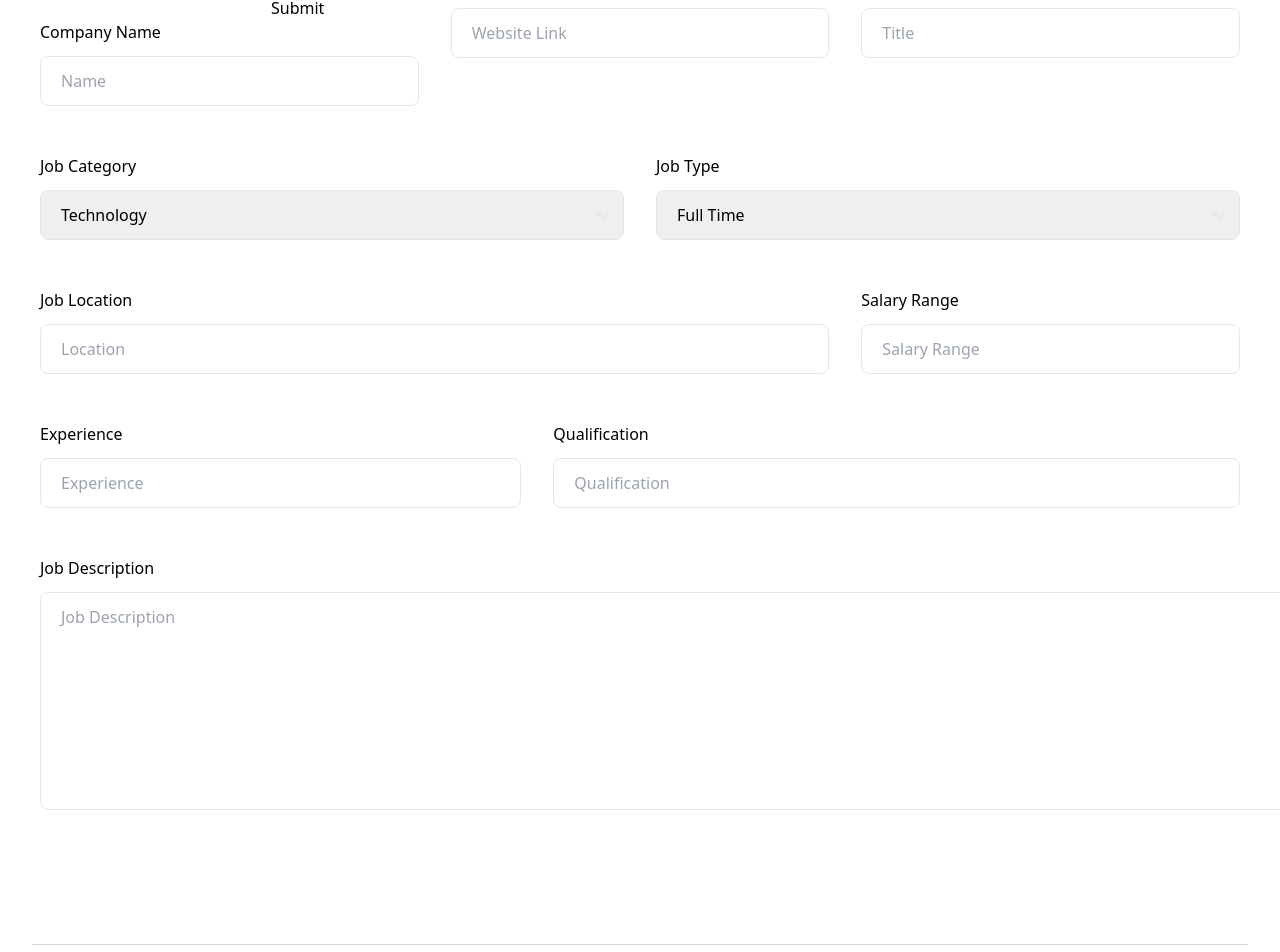
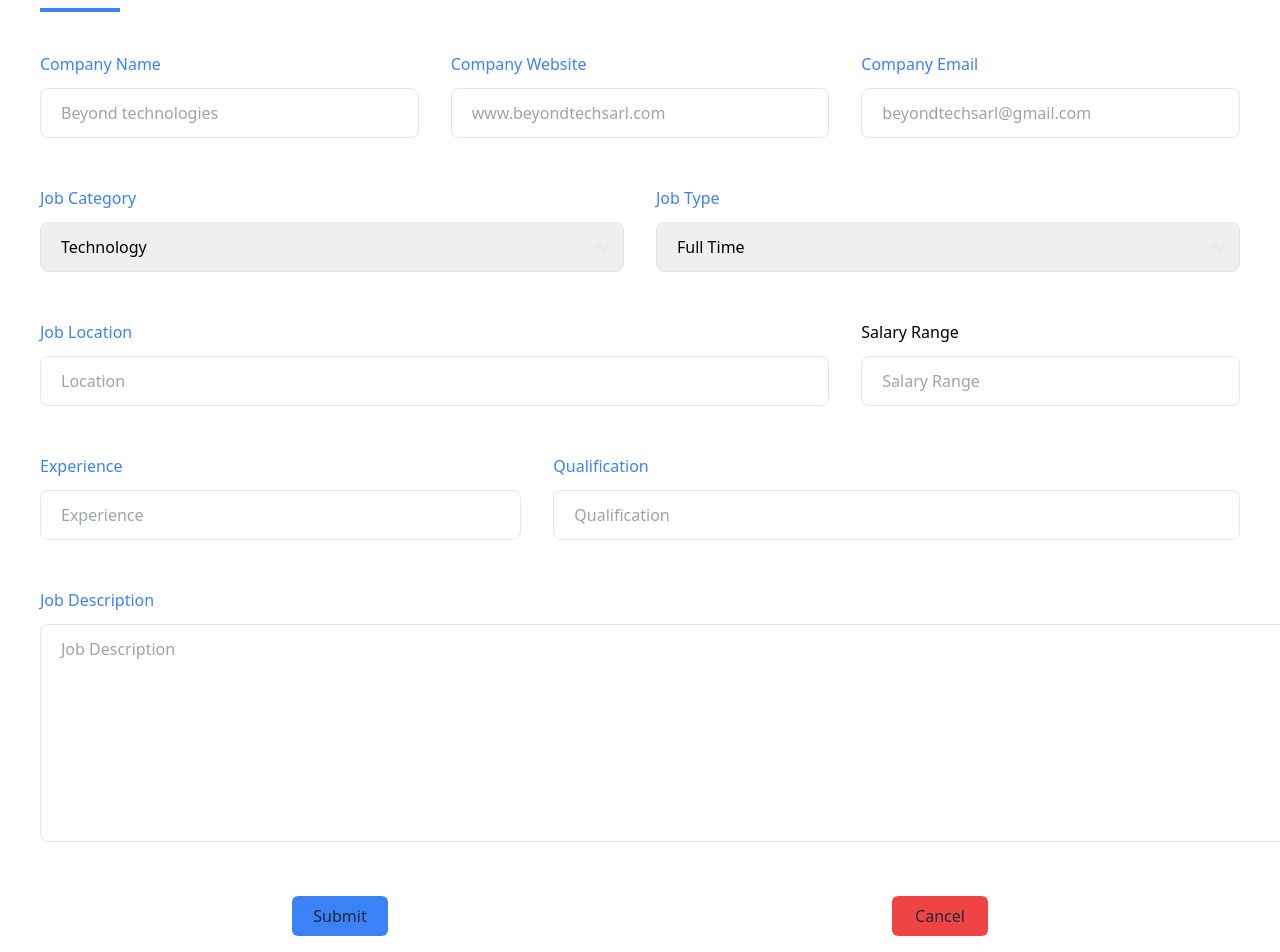
Before and after one commit to Wilson635/bolo, a Next.js app: page /postJob in a window 1280 px wide. Shown: the part 1812-2764 px from the top of the page. Built offline with nearby package versions, Linux system fonts and the light colour scheme.

Commit message:
settings up formilar page

```diff
--- a/package.json
+++ b/package.json
@@ -14,6 +14,7 @@
     "@types/react-dom": "18.0.11",
     "autoprefixer": "10.4.14",
     "eslint-config-next": "13.3.0",
+    "formik": "^2.2.9",
     "next": "13.3.0",
     "postcss": "8.4.22",
     "react": "18.2.0",
@@ -21,7 +22,8 @@
     "react-icons": "^4.8.0",
     "react-slick": "^0.29.0",
     "react-slidy": "^4.3.3",
-    "tailwindcss": "3.3.1"
+    "tailwindcss": "3.3.1",
+    "yup": "^1.1.1"
   },
   "devDependencies": {
     "@typescript-eslint/eslint-plugin": "^5.59.0",
--- a/pages/postJob.tsx
+++ b/pages/postJob.tsx
@@ -5,11 +5,91 @@ import ReactSlidy from 'react-slidy'
 import person from '/assets/person1.png'
 import 'react-slidy/lib/styles.css'
 import Image from "next/image"
+import * as Yup from 'yup';
+import { Form , Field , Formik , ErrorMessage, FormikHelpers} from 'formik';
+import React from 'react'
+import Head from 'next/head'
 
 
 const inter = Inter({ subsets: ['latin'] })
 
-export default function PostJob() {
+interface MyFormValues {
+  companyName: string;
+  companyWebsite: string;
+  companyEmail: string;
+  jobTitle: string;
+  jobType: string;
+  Qualification: string;
+  jobDescription: string;
+  experience: string;
+  salaryRange: string;
+  jobCategory: string;
+  jobLocation: string;
+}
+
+
+  const postJobSchema = Yup.object().shape({
+      companyName: Yup.string()
+          .required('Please enter a valid company name')
+          .min(5,'please enter at least 05 characters')
+          .max(50,'You should not pass 50 characters'),
+      companyWebsite: Yup.string()
+          .required('Please enter a valid company name')
+          .min(10,'please enter at least 03 characters')
+          .max(50,'You should not pass 50 characters'),
+      companyEmail: Yup.string()
+        .email('Invalid email')
+        .required('Required'),
+      jobTitle: Yup.string()
+        .required('Please enter a valid company name')
+        .min(5,'please enter at least 05 characters')
+        .max(50,'You should not pass 50 characters'),
+      jobType: Yup.string()
+        .required('Please enter a valid company name')
+        .min(5,'please enter at least 05 characters')
+        .max(50,'You should not pass 50 characters'),
+      jobCategory: Yup.string()
+        .required('Please enter a valid company name')
+        .min(5,'please enter at least 05 characters')
+        .max(50,'You should not pass 50 characters'),
+      jobLocation: Yup.string()
+        .required('Please enter a valid company name')
+        .min(5,'please enter at least 05 characters')
+        .max(50,'You should not pass 50 characters'),
+      salaryRange: Yup.string()
+        .required('Please enter a valid salary range')
+        .min(5,'please enter at least 05 characters')
+        .max(50,'You should not pass 50 characters'),
+      experience: Yup.string()
+        .required('Please enter a valid experience')
+        .min(5,'please enter at least 05 characters')
+        .max(50,'You should not pass 50 characters'),
+      Qualification: Yup.string()
+        .required('Please enter a valid qualification')
+        .min(5,'please enter at least 05 characters')
+        .max(50,'You should not pass 50 characters'),
+      jobDescription: Yup.string()
+        .required('Please enter a valid job description')
+        .min(5,'please enter at least 05 characters')
+        .max(50,'You should not pass 50 characters'),
+})
+
+export const PostJob: React.FC<{}> = () => {
+
+  const initialValues: MyFormValues = {
+    companyName: '',
+    companyWebsite:"",
+    companyEmail:"" ,
+    jobDescription:"",
+    Qualification:"",
+    salaryRange:"",
+    jobTitle:"",
+    jobType:"",
+    experience:"",
+    jobCategory:"",
+    jobLocation:""
+  };
+
   return (
     <>
       <NavBar />
@@ -20,69 +100,85 @@ export default function PostJob() {
         <Image src="/assets/person5.png" alt="bolo" width={400} height={400} />
       </ReactSlidy>
       {/* <!-- ====== Form Elements Section Start --> */}
+      <Formik
+        initialValues={initialValues}
+        validationSchema={postJobSchema}
+         onSubmit={(values, actions) => {
+           console.log({ values, actions });
+           alert(JSON.stringify(values, null, 2));
+           actions.setSubmitting(false);
+
+         }}
+
+      >
+        {({ errors, touched }) => (
+
+          <Form>
+
       <section className="mx-10 pb-10 pt-20 lg:pb-20 lg:pt-[120px]">
-        <div className="container mx-auto">
+
+        <div className="container mx-auto p-15">
+        <h1 className="text-2xl font-medium uppercase">Fill this formular</h1>
+        <div className="bg-blue-500 w-20 h-1 mt-1 mb-10"></div>
           <div className="-mx-4 flex flex-wrap">
             <div className="w-full px-4 md:w-1/2 lg:w-1/3">
               <div className="mb-12">
-                <label htmlFor="roll">Roll Number</label>
-                <input
-                  type="text"
-                  id="roll"
-                  name="roll"
-                  required={true}
-                  minLength={2}
-                  maxLength={5}
-                />
-                <label for="name">Name:</label>
-                <input type="text" id="name" name="name" required />
-                <button type="submit">Submit</button>
-                <label className="mb-3 block text-base font-medium text-black">
+                <label className="mb-3 block text-base font-medium text-blue-500">
                   Company Name
                 </label>
-                <input
-                  type="text"
-                  placeholder="Name"
+                <Field
+                  id="companyName"
+                  name="companyName"
+                  placeholder="Beyond technologies"
                   className="border-form-stroke text-body-color placeholder-body-color focus:border-primary active:border-primary w-full rounded-lg border-[1.5px] px-5 py-3 font-medium outline-none transition disabled:cursor-default disabled:bg-[#F5F7FD]"
                   />
+                  {errors.companyName && touched.companyName ? (<div className='text-red-700 p-1 font-semibold'>{errors.companyName}</div>) : null}
+                  <ErrorMessage name="name" />
               </div>
             </div>
             <div className="w-full px-4 md:w-1/2 lg:w-1/3">
               <div className="mb-12">
-                <label className="mb-3 block text-base font-medium text-black">
+                <label className="mb-3 block text-base font-medium text-blue-500">
                   Company Website
                 </label>
-                <input
-                  type="text"
-                  placeholder="Website Link"
-                  className="border-primary text-body-color placeholder-body-color focus:border-primary active:border-primary w-full rounded-lg border-[1.5px] px-5 py-3 font-medium outline-none transition disabled:cursor-default disabled:bg-[#F5F7FD]"
+                <Field
+                  id="companyWebsite"
+                  name="companyWebsite"
+                  placeholder="www.beyondtechsarl.com"
+                  className="border-form-stroke text-body-color placeholder-body-color focus:border-primary active:border-primary w-full rounded-lg border-[1.5px] px-5 py-3 font-medium outline-none transition disabled:cursor-default disabled:bg-[#F5F7FD]"
                   />
+                  {errors.companyWebsite && touched.companyWebsite ? (<div className='text-red-700 p-1 font-semibold'>{errors.companyWebsite}</div>) : null}
+                  <ErrorMessage name="name" />
               </div>
             </div>
             <div className="w-full px-4 md:w-1/2 lg:w-1/3">
               <div className="mb-12">
-                <label className="mb-3 block text-base font-medium text-black">
-                  Job Title
+                <label className="mb-3 block text-base font-medium text-blue-500">
+                  Company Email
                 </label>
-                <input
-                  type="text"
-                  placeholder="Title"
-                  className="border-primary text-body-color placeholder-body-color focus:border-primary active:border-primary w-full rounded-lg border-[1.5px] px-5 py-3 font-medium outline-none transition disabled:cursor-default disabled:bg-[#F5F7FD]"
+                <Field
+                  id="companyEmail"
+                  name="companyEmail"
+                  placeholder="beyondtechsarl@gmail.com"
+                  className="border-form-stroke text-body-color placeholder-body-color focus:border-primary active:border-primary w-full rounded-lg border-[1.5px] px-5 py-3 font-medium outline-none transition disabled:cursor-default disabled:bg-[#F5F7FD]"
                   />
+                  {errors.companyEmail && touched.companyEmail ? (<div className='text-red-700 font-semibold p-1'>{errors.companyEmail}</div>) : null}
+                  <ErrorMessage name="name" />
               </div>
             </div>
+
             <div className="w-full px-4 lg:w-6/12">
               <div className="mb-12">
-                <label className="mb-3 block text-base font-medium text-black">
+                <label className="mb-3 block text-base font-medium text-blue-500">
                   Job Category
                 </label>
                 <div className="relative">
                   <select className="border-form-stroke text-body-color focus:border-primary active:border-primary w-full appearance-none rounded-lg border-[1.5px] px-5 py-3 font-medium outline-none transition disabled:cursor-default disabled:bg-[#F5F7FD]">
                     <option value="">Technology</option>
-                    <option value="">Technology</option>
-                    <option value="">Technology</option>
-                    <option value="">Technology</option>
-                    <option value="">Technology</option>
+                    <option value="">Design</option>
+                    <option value="">Marketing</option>
+                    <option value="">Trading</option>
+                    <option value="">Agriculture</option>
                   </select>
                   <span className="border-body-color absolute right-4 top-1/2 mt-[-2px] h-[10px] w-[10px] -translate-y-1/2 rotate-45 border-b-2 border-r-2"></span>
                 </div>
@@ -90,16 +186,16 @@ export default function PostJob() {
             </div>
             <div className="w-full px-4 lg:w-6/12">
               <div className="mb-12">
-                <label className="mb-3 block text-base font-medium text-black">
+                <label className="mb-3 block text-base font-medium text-blue-500">
                   Job Type
                 </label>
                 <div className="relative">
                   <select className="border-form-stroke text-body-color focus:border-primary active:border-primary w-full appearance-none rounded-lg border-[1.5px] px-5 py-3 font-medium outline-none transition disabled:cursor-default disabled:bg-[#F5F7FD]">
                     <option value="">Full Time</option>
-                    <option value="">Full Time</option>
-                    <option value="">Full Time</option>
-                    <option value="">Full Time</option>
-                    <option value="">Full Time</option>
+                    <option value="">Part Time</option>
+                    <option value="">Week Time</option>
+                    <option value="">Season Time</option>
+                    <option value="">Evening Time</option>
                   </select>
                   <span className="border-body-color absolute right-4 top-1/2 mt-[-2px] h-[10px] w-[10px] -translate-y-1/2 rotate-45 border-b-2 border-r-2"></span>
                 </div>
@@ -107,7 +203,7 @@ export default function PostJob() {
             </div>
             <div className="w-full px-4 md:w-1/2 lg:w-8/12">
               <div className="mb-12">
-                <label className="mb-3 block text-base font-medium text-black">
+                <label className="mb-3 block text-base font-medium text-blue-500">
                   Job Location
                 </label>
                 <input
@@ -115,6 +211,8 @@ export default function PostJob() {
                   placeholder="Location"
                   className="border-primary text-body-color placeholder-body-color focus:border-primary active:border-primary w-full rounded-lg border-[1.5px] px-5 py-3 font-medium outline-none transition disabled:cursor-default disabled:bg-[#F5F7FD]"
                 />
+              {errors.Qualification && touched.Qualification ? (<div className='text-red-700 p-1 font-semibold'>{errors.Qualification}</div>) : null}
+              <ErrorMessage name="name" />
               </div>
             </div>
             <div className="w-full px-4 md:w-1/2 lg:w-4/12">
@@ -127,11 +225,13 @@ export default function PostJob() {
                   placeholder="Salary Range"
                   className="border-primary text-body-color placeholder-body-color focus:border-primary active:border-primary w-full rounded-lg border-[1.5px] px-5 py-3 font-medium outline-none transition disabled:cursor-default disabled:bg-[#F5F7FD]"
                   />
+              {errors.salaryRange && touched.salaryRange ? (<div className='text-red-700 p-1 font-semibold'>{errors.salaryRange}</div>) : null}
+              <ErrorMessage name="name" />
               </div>
             </div>
             <div className="w-full px-4 md:w-1/2 lg:w-5/12">
               <div className="mb-12">
-                <label className="mb-3 block text-base font-medium text-black">
+                <label className="mb-3 block text-base font-medium text-blue-500">
                   Experience
                 </label>
                 <input
@@ -139,11 +239,13 @@ export default function PostJob() {
                   placeholder="Experience"
                   className="border-primary text-body-color placeholder-body-color focus:border-primary active:border-primary w-full rounded-lg border-[1.5px] px-5 py-3 font-medium outline-none transition disabled:cursor-default disabled:bg-[#F5F7FD]"
                 />
+              {errors.experience && touched.experience ? (<div className='text-red-700 p-1 font-semibold'>{errors.experience}</div>) : null}
+              <ErrorMessage name="name" />
               </div>
             </div>
             <div className="w-full px-4 md:w-1/2 lg:w-7/12">
               <div className="mb-12">
-                <label className="mb-3 block text-base font-medium text-black">
+                <label className="mb-3 block text-base font-medium text-blue-500">
                   Qualification
                 </label>
                 <input
@@ -151,11 +253,13 @@ export default function PostJob() {
                   placeholder="Qualification"
                   className="border-primary text-body-color placeholder-body-color focus:border-primary active:border-primary w-full rounded-lg border-[1.5px] px-5 py-3 font-medium outline-none transition disabled:cursor-default disabled:bg-[#F5F7FD]"
                   />
+              {errors.Qualification && touched.Qualification ? (<div className='text-red-700 p-1 font-semibold'>{errors.Qualification}</div>) : null}
+              <ErrorMessage name="name" />
               </div>
             </div>
             <div className="lg:w-12/12 w-full px-4 md:w-1/2">
               <div className="mb-12">
-                <label className="mb-3 block text-base font-medium text-black">
+                <label className="mb-3 block text-base font-medium text-blue-500">
                   Job Description
                 </label>
                 <textarea
@@ -163,13 +267,56 @@ export default function PostJob() {
                   placeholder="Job Description"
                   className="border-primary text-body-color placeholder-body-color focus:border-primary active:border-primary resize-none rounded-lg border-[1.5px] px-5 py-3 font-medium outline-none transition disabled:cursor-default disabled:bg-[#F5F7FD] max-sm:w-full sm:w-[1020px] md:w-full lg:w-[1020px] xl:w-[1280px]"
                   ></textarea>
+              {errors.jobDescription && touched.jobDescription ? (<div className='text-red-700 p-1 font-semibold'>{errors.jobDescription}</div>) : null}
+                  <ErrorMessage name="name" />
               </div>
+            </div>
+          </div>
+          <div className="flex w-full">
+                  <div className='mx-auto'>
+                    <button
+                        type="submit"
+                        className="
+                              w-24
+                              text-body-color
+                              p-2
+                              bg-blue-500
+                              active:bg-blue-300
+                              hover:bg-blue-400
+                              text-gray-800
+                              rounded-md
+                                "
+                        >Submit
+                    </button>
+                  </div>
+                  <div className='mx-auto'>
+                    <button
+                        type="submit"
+                        className="
+                                w-24
+                                text-body-color
+                                p-2
+                                bg-red-500
+                                active:bg-red-300
+                                hover:bg-red-400
+                                text-gray-800
+                                rounded-md
+
+                                "
+                        >Cancel
+                    </button>
                   </div>
                </div>
           </div>
       </section>
+    </Form>
+    )}
+    </Formik>
       {/* <!-- ====== Form Elements Section End --> */}
       <Footer />
     </>
   );
 }
+
+
+export default PostJob;
--- a/tailwind.config.js
+++ b/tailwind.config.js
@@ -5,6 +5,7 @@ module.exports = {
     "./components/**/*.{js,ts,jsx,tsx}",
     "./app/**/*.{js,ts,jsx,tsx}",
   ],
+  mode: 'jit',
   theme: {
     extend: {
       backgroundImage: {
```
Also changed, not shown: pages/register.tsx (+12 -10 lines), 1 other file (tests, documents, lock files or other folders). Lines whose indentation alone changed are shown as unchanged.
